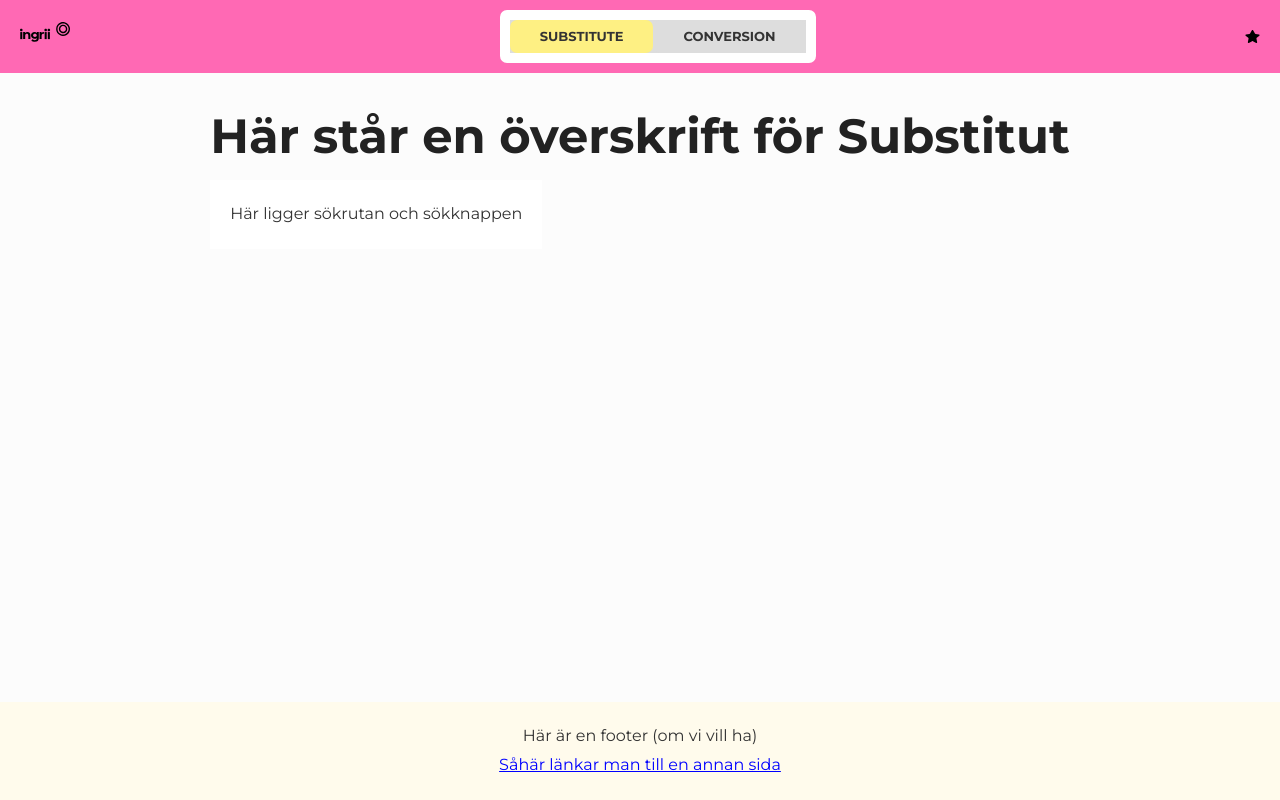
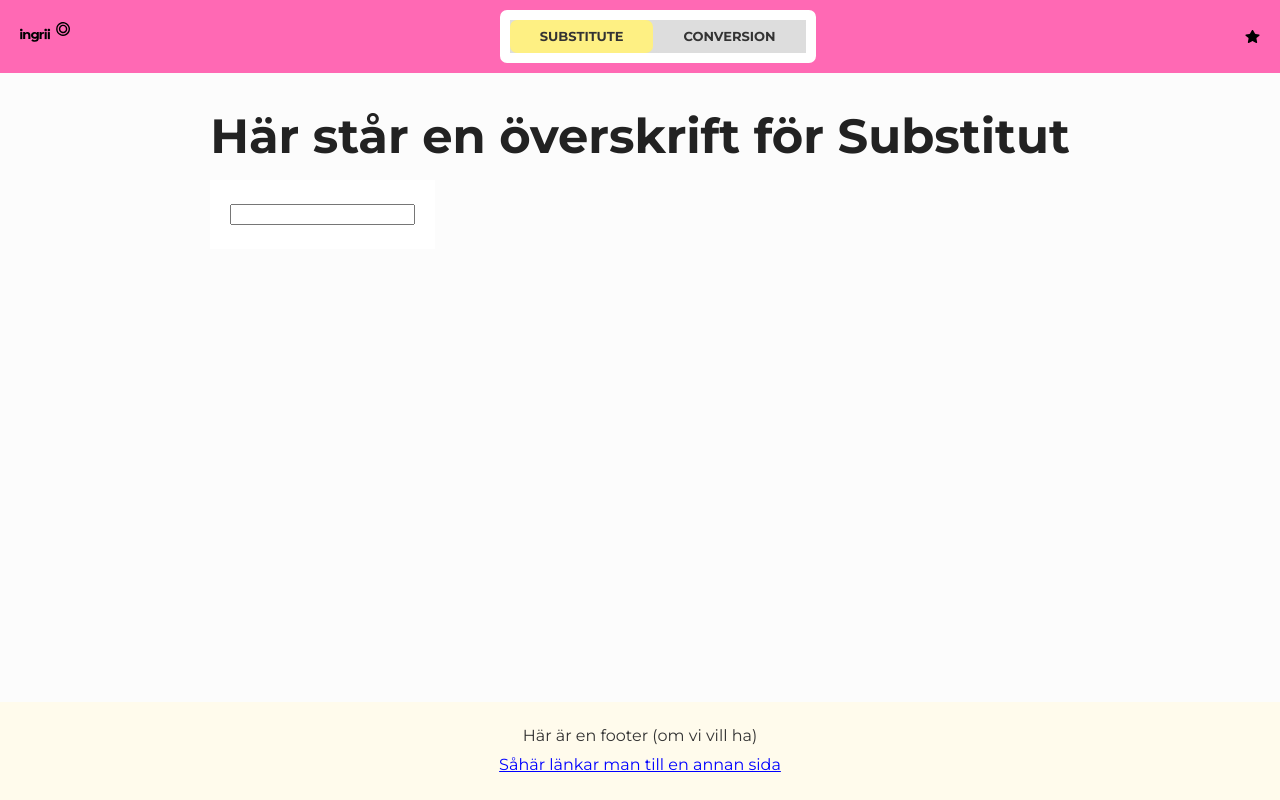
Before and after one commit to Annaaste/reactproject, a Next.js app: page /substitute in a window 1280 px wide. Built offline with nearby package versions, Linux system fonts and the light colour scheme.

Commit message:
Added input in searchbar

```diff
--- a/components/SearchBar/SearchBar.jsx
+++ b/components/SearchBar/SearchBar.jsx
@@ -3,9 +3,9 @@ import styles from './SearchBar.module.scss'
 const SearchBar = () => {
   return (
     <div className={styles.searchBarContainer}>
-      <p>Här ligger sökrutan och sökknappen</p>
+      <input type="text"></input>
     </div>
-   );
+  );
 }
 
 export default SearchBar;
```
